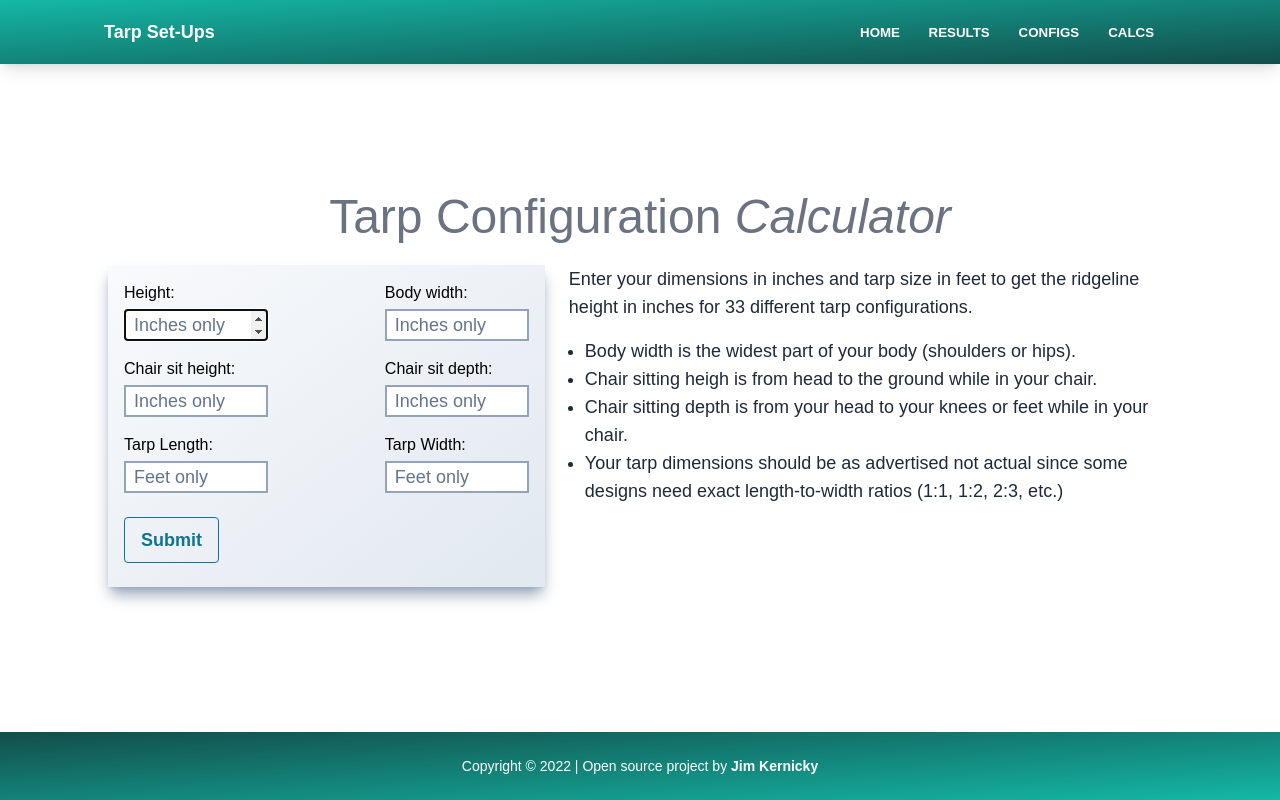
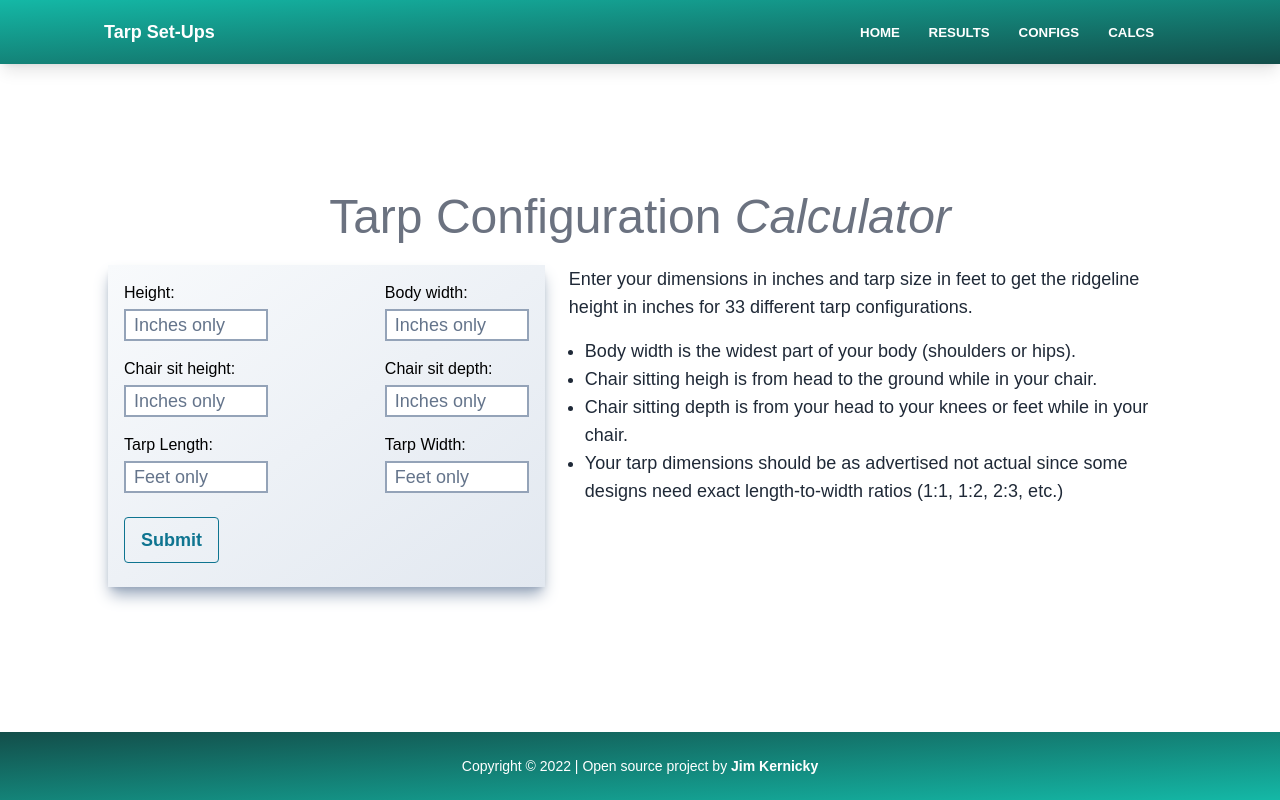
Before and after one commit to Kernix13/tarp-configs, a React (Create React App) app: page / in a window 1280 px wide. Built offline with nearby package versions, Linux system fonts and the light colour scheme.

Commit message:
Removed useEffect: focus

```diff
--- a/src/pages/Home.js
+++ b/src/pages/Home.js
@@ -4,12 +4,12 @@ import TarpContext from "../TarpContext";
 
 function Home() {
   const state = useContext(TarpContext);
-  const heightRef = useRef();
+  // const heightRef = useRef();
   const navigate = useNavigate();
 
-  useEffect(() => {
-    heightRef.current.focus();
-  }, [state.height]);
+  // useEffect(() => {
+  //   heightRef.current.focus();
+  // }, [state.height]);
 
   const handleSubmit = e => {
     e.preventDefault();
@@ -48,7 +48,7 @@ function Home() {
               <label className="text-black text-xl lg:text-base pt-4 sm:pt-0" htmlFor="height">
                 Height:
               </label>
-              <input type="number" className="border-solid border-2 border-slate-400 pl-2 w-48 sm:w-40 lg:w-36 mb-4 mt-1 placeholder:text-slate-500" placeholder="Inches only" value={state.height} onChange={e => state.setHeight(e.target.value)} ref={heightRef} />
+              <input type="number" className="border-solid border-2 border-slate-400 pl-2 w-48 sm:w-40 lg:w-36 mb-4 mt-1 placeholder:text-slate-500" placeholder="Inches only" value={state.height} onChange={e => state.setHeight(e.target.value)} />
             </div>
             <div className="user-dims flex flex-col justify-center items-center lg:justify-start lg:items-start">
               <label className="text-black text-xl lg:text-base" htmlFor="body-width">
```
